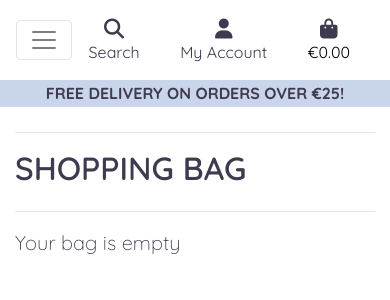
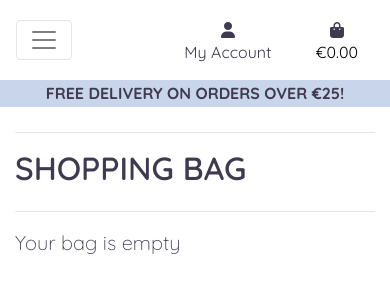
Before and after one commit to maialenz/crafty_shop, a Django app: page /bag/ in a window 390 px wide. Shown: the top 300 px of the page. Run offline with Django 3.2, Linux system fonts and the light colour scheme; some libraries are stand-ins or nearby versions.

Commit message:
change mobile view navbar layout, add blog and search to collapsed view inside burger

```diff
--- a/templates/base.html
+++ b/templates/base.html
@@ -67,7 +67,6 @@
 
     <header class="container-fluid fixed-top">
 
-
 		<div id="topnavbar" class="row bg-white pt-lg-2 d-none d-lg-flex">
             <div class="col-12 col-lg-4 my-auto py-1 py-lg-0 text-center text-lg-left">
                 <!--Shop Name-->
@@ -96,17 +95,25 @@
 			<div class="col-12 col-lg-4 my-auto py-1 py-lg-0">
 				<ul class="list-inline list-unstyled text-center text-lg-right my-0">
 
+					<!--Blog -->
+					<li class="list-inline-item">
+						<a href="" class="text-blue nav-link">
+							<div class="hvr-grow text-center"><i class="fas fa-feather"></i></div>
+							<p class="my-0">Blog</p>
+						</a>
+					</li>
+
 					<!-- User Account -->
 					<li class="list-inline-item dropdown">
 						<a class="text-blue nav-link" href="#" id="user-options" data-toggle="dropdown"
 							aria-haspopup="true" aria-expanded="false">
 							<div class="text-center">
-								<div class="hvr-grow"><i class="fas fa-user fa-lg "></i></div>
-								<p class="my-0">My Account</p>
+								<div class="hvr-grow"><i class="fas fa-user"></i></div>
+								<p class="my-0">Accounts</p>
 							</div>
 						</a>
 						<!-- User Account Menu -->
-						<div class="dropdown-menu border-0" aria-labelledby="user-options">
+						<div class="dropdown-menu border" aria-labelledby="user-options">
 							{% if request.user.is_authenticated %}
 							{% if request.user.is_superuser %}
 							<!-- user authenticated AND SUPERUSER -->
@@ -123,13 +130,14 @@
 						</div>
 					</li>
 
+
 					<!-- Shopping Bag with Grand Total-->
 					<li class="list-inline-item">
 						<!-- If item is in the bag, display a list of items included -->
 						<a class="{% if grand_total %}text-info font-weight-bold{% else %}text-blue{% endif %} nav-link"
 							href="{% url 'view_bag' %}">
 							<div class="text-center">
-								<div class="hvr-grow"><i class="fas fa-shopping-bag fa-lg"></i></div>
+								<div class="hvr-grow"><i class="fas fa-shopping-bag"></i></div>
 								<p class="my-0">
 									<!-- Display grand total in 2 decimals format -->
 									{% if grand_total %}
@@ -141,7 +149,6 @@
 							</div>
 						</a>
 					</li>
-
 				</ul>
 			</div>
         </div>
@@ -164,7 +171,6 @@
 				<h4 class="logo-font my-1" id="discount-banner-text">Free delivery on orders over €{{ free_delivery_threshold }}!</h4>
 			</div>
 		</div>
-
 
 	</header>
 
--- a/templates/includes/mobile-top-header.html
+++ b/templates/includes/mobile-top-header.html
@@ -1,34 +1,11 @@
+<ul class="list-inline list-unstyled text-center text-lg-right my-0">
 
-<!-- Search bar -->
-<li class="list-inline-item">
-	<a class="text-blue nav-link d-block d-lg-none" href="#" id="mobile-search" data-toggle="dropdown"
-		aria-haspopup="true" aria-expanded="false">
-		<div class="text-center">
-			<div><i class="fas fa-search fa-lg hvr-grow"></i></div>
-			<p class="my-0 text-blue">Search</p>
-		</div>
-	</a>
-	<div class="dropdown-menu border-0 w-100 p-3 rounded my-0" aria-labelledby="mobile-search">
-		<form class="form" method="GET" action="{% url 'products' %}">
-			<div class="input-group w-100">
-				<input class="form-control border rounded hvr-hang" type="text" name="q" placeholder="Search our shop">
-				<div class="input-group-append">
-					<button class="form-control btn btn-white border rounded hvr-hang" type="submit">
-                        <span class="icon">
-                            <i class="fas fa-search hvr-grow"></i>
-                        </span>
-                    </button>
-				</div>
-			</div>
-		</form>
-	</div>
-</li>
 	<!-- My account dropdown menu -->
 	<li class="list-inline-item dropdown">
 		<a class="text-blue nav-link d-block d-lg-none" href="#" id="user-options" data-toggle="dropdown"
 			aria-haspopup="true" aria-expanded="false">
 			<div class="text-center">
-			<div><i class="fas fa-user fa-lg hvr-grow"></i></div>
+				<div><i class="fas fa-user hvr-grow"></i></div>
 				<p class="my-0">My Account</p>
 			</div>
 		</a>
@@ -50,7 +27,7 @@
 		<a class="{% if grand_total %}text-primary font-weight-bold{% else %}text-black{% endif %} nav-link d-block d-lg-none"
 			href="{% url 'view_bag' %}">
 			<div class="text-center">
-			<div><i class="fas fa-shopping-bag text-blue fa-lg hvr-grow"></i></div>
+				<div><i class="fas fa-shopping-bag text-blue hvr-grow"></i></div>
 				<p class="my-0">
 					{% if grand_total %}
 					€{{ grand_total|floatformat:2 }}
@@ -61,3 +38,4 @@
 			</div>
 		</a>
 	</li>
+</ul>
```
Also changed, not shown: templates/includes/main-nav.html (+38 -0 lines). Lines whose indentation alone changed are shown as unchanged.
